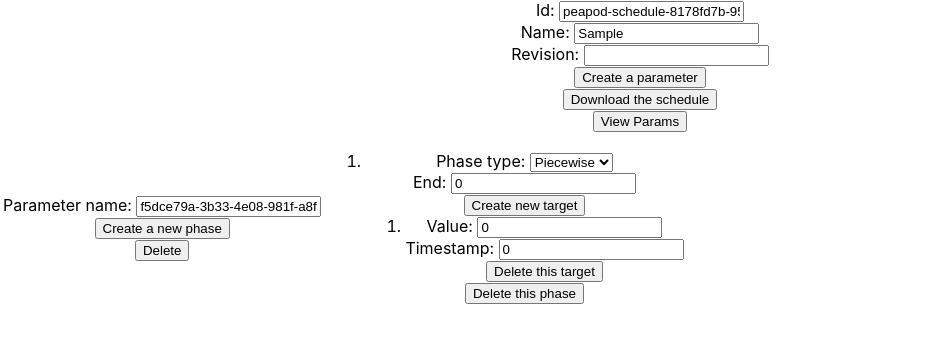
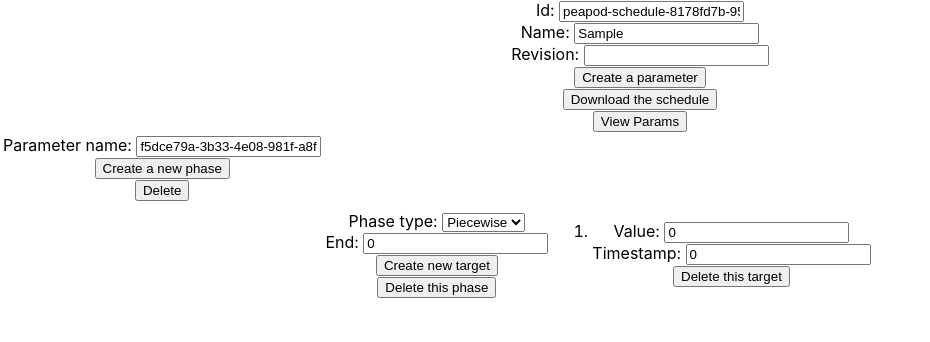
Before and after one commit to PeaPodTechnologies/schedule, a React (Create React App) app: page / in a window 1280 px wide. Both pictures are taken after typing "Sample" into the empty fields and a click on the button "Create a parameter". Shown: the top 342 px of the page, without its empty margins (0-930 px from the left). Built offline with nearby package versions, Linux system fonts and the light colour scheme.

Commit message:
changed layout of blocks

```diff
--- a/src/molecules/ParameterBlock.tsx
+++ b/src/molecules/ParameterBlock.tsx
@@ -1,11 +1,12 @@
 import { SchedulePhase } from '@peapodtech/types';
 import { FC } from 'react';
-import { underscoreJoin } from '../utils';
+import { ensureNumber, underscoreJoin } from '../utils';
 import InputBlock from '../atoms/InputBlock';
 import PhaseBlock from './PhaseBlock';
 import DeleteButton from './DeleteButton';
 import CreateButton from './CreateButton';
 import { PhaseTypes } from '../atoms/types';
+import TargetBlock from './TargetBlock';
 
 export type ValidFields = 'end' | 'type' | 'targets';
 
@@ -25,6 +26,7 @@ type ParameterBlockProps = {
 
 const ParameterBlock: FC<ParameterBlockProps> = props => {
 	return (
+		<>
 			<tr key={props.parameter} id={props.parameter}>
 				<td>
 					<InputBlock
@@ -39,52 +41,106 @@ const ParameterBlock: FC<ParameterBlockProps> = props => {
 							props.create({
 								type: PhaseTypes.PIECEWISE,
 								end: 0,
-							targets: []
+								targets: [
+									{
+										value: 0,
+										timestamp: 0,
+										duration: 0
+									}
+								]
 							});
 						}}
 						text="create a new phase"
 					/>
 					<DeleteButton callback={props.delete} />
 				</td>
+			</tr>
 			{
 				// conditional rendering
 				props.phases === undefined ? (
 					<></>
 				) : (
+					props.phases.map((phase, phaseIndex) => {
+                        let phaseId = underscoreJoin(props.parameter, 'phase', phaseIndex);
+						return (
+							<tr key={phaseId} id={phaseId}>
+								<td></td>
 								<td>
-						<ol start={1}>
-							{props.phases.map((phase, index) => {
-								return (
-									<li key={underscoreJoin('phase', index)}>
 									<PhaseBlock
 										// passing in props
 										type={phase.type as PhaseTypes}
 										end={phase.end}
 										targets={phase.targets}
 										update={(value, ...keys) => {
-												props.update(value, index, ...keys);
+											props.update(value, phaseIndex, ...keys);
 										}}
 										delete={(...keys) => {
 											if (keys.length > 0) {
 												// if there are keys, we are deleting a target
-													props.delete(index, ...keys);
+												props.delete(phaseIndex, ...keys);
 											} else {
 												// if there are no keys, we are deleting a phase
-													props.delete(index);
+												props.delete(phaseIndex);
 											}
 										}}
 										create={(payload, ...keys) => {
-												props.create(payload, index, ...keys);
+											props.create(payload, phaseIndex, ...keys);
+										}}
+									/>
+								</td>
+								<td>
+									{
+										// conditional rendering
+										phase.targets === undefined ? (
+											<></>
+										) : (
+											<ol start={1}>
+												{(
+													phase.targets as {
+														value: number;
+														timestamp?: number;
+														duration?: number;
+													}[]
+												).map((target, targetIndex) => {
+													let targetId = underscoreJoin('phase', phaseIndex, 'target', targetIndex);
+													return (
+														<li key={targetId} id={targetId}>
+															<TargetBlock
+																timestamp={target.timestamp}
+																duration={target.duration}
+																type={phase.type as PhaseTypes}
+																value={target.value}
+																update={(value, field) => {
+																	/// performing input validation
+																	if (ensureNumber(value)) {
+																		props.update(
+																			parseFloat(value),
+																			phaseIndex,
+																			'targets',
+																			targetIndex,
+																			field
+																		);
+																	} else {
+																		alert(`${value} is not a valid number for ${field}`);
+																	}
+																}}
+																delete={() => {
+																	props.delete(phaseIndex, 'targets', targetIndex);
 																}}
 															/>
 														</li>
 													);
 												})}
 											</ol>
-					</td>
 										)
 									}
+								</td>
 							</tr>
+						);
+					})
+				)
+			}
+		</>
 	);
 };
 
--- a/src/molecules/PhaseBlock.tsx
+++ b/src/molecules/PhaseBlock.tsx
@@ -42,7 +42,14 @@ const PhaseBlock: FC<PhaseBlockProps> = props => {
 		<>
 			<div>
 				<SelectBlock label="type" onChange={updateType} text="Phase Type" options={PhaseTypes} />
-				<InputBlock label="end" onBlur={updateEnd} value={props.end} />
+				<InputBlock label="end" onBlur={value => {
+                    /// performing input validation
+					if (ensureNumber(value)) {
+						updateEnd(parseFloat(value));
+					} else {
+						alert(`${value} is not a valid number for value`);
+					}
+                }} value={props.end} />
 				<CreateButton
 					callback={() => {
 						props.create(
@@ -57,37 +64,6 @@ const PhaseBlock: FC<PhaseBlockProps> = props => {
 					text="create new target"
 				/>
 			</div>
-			{props.targets === undefined ? (
-				<></>
-			) : (
-				<>
-					<ol start={1}>
-						{props.targets.map((target, index) => {
-							return (
-								<li key={underscoreJoin('target', index)}>
-									<TargetBlock
-										timestamp={target.timestamp}
-										duration={target.duration}
-										type={props.type}
-										value={target.value}
-										update={(value, field) => {
-											/// performing input validation
-											if (ensureNumber(value)) {
-												props.update(parseFloat(value), 'targets', index, field);
-											} else {
-												alert(`${value} is not a valid number for ${field}`);
-											}
-										}}
-										delete={() => {
-											props.delete('targets', index);
-										}}
-									/>
-								</li>
-							);
-						})}
-					</ol>
-				</>
-			)}
 			<DeleteButton callback={props.delete} text="delete this phase" />
 		</>
 	);
--- a/src/molecules/TargetBlock.tsx
+++ b/src/molecules/TargetBlock.tsx
@@ -20,7 +20,7 @@ interface TargetBlockProps {
 
 const TargetBlock: FC<TargetBlockProps> = props => {
 	// setting the proper label based on type
-	let label: PhaseTargets = mapPhaseToTarget(props.type);
+	let label: PhaseTargets = mapPhaseToTarget(props.type).toLowerCase() as PhaseTargets;
 
 	// wrapper to value the type of the target
 	const updateValue = (value: number) => {
```
Lines whose indentation alone changed are shown as unchanged.
